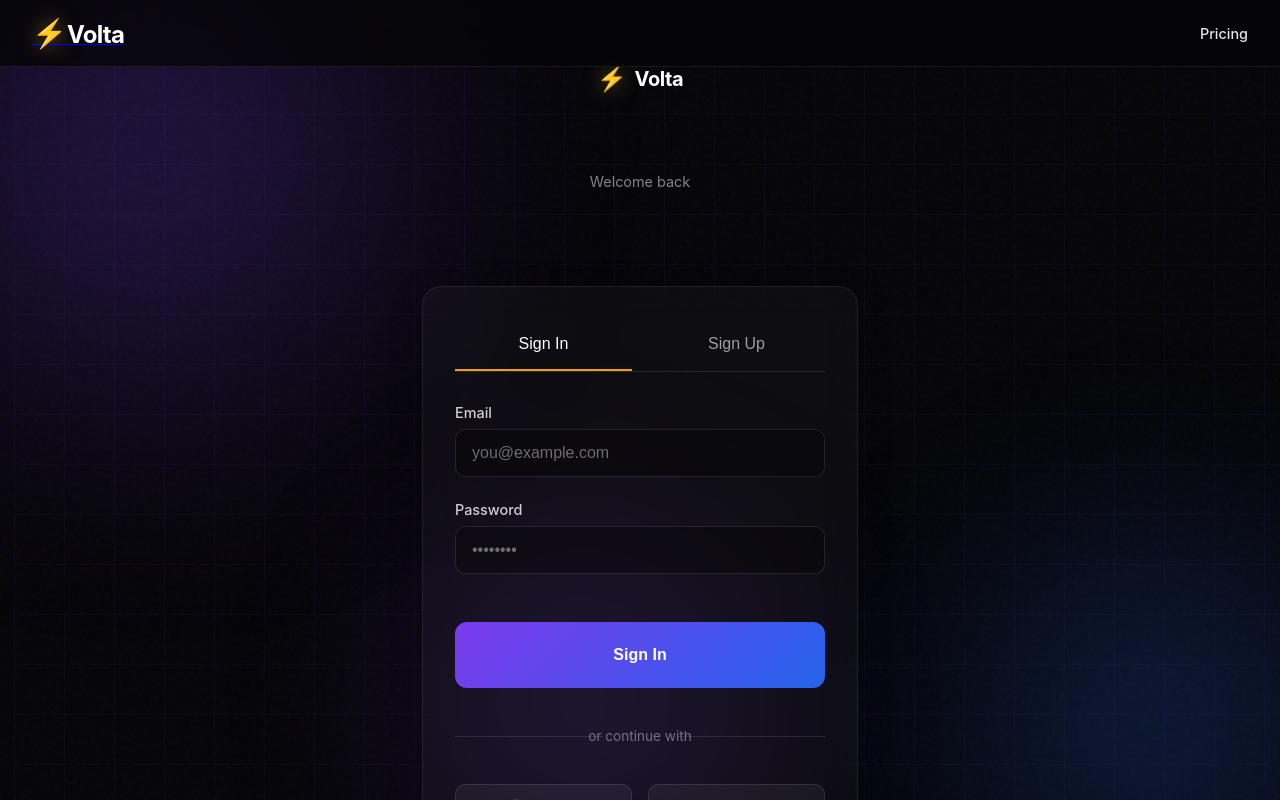
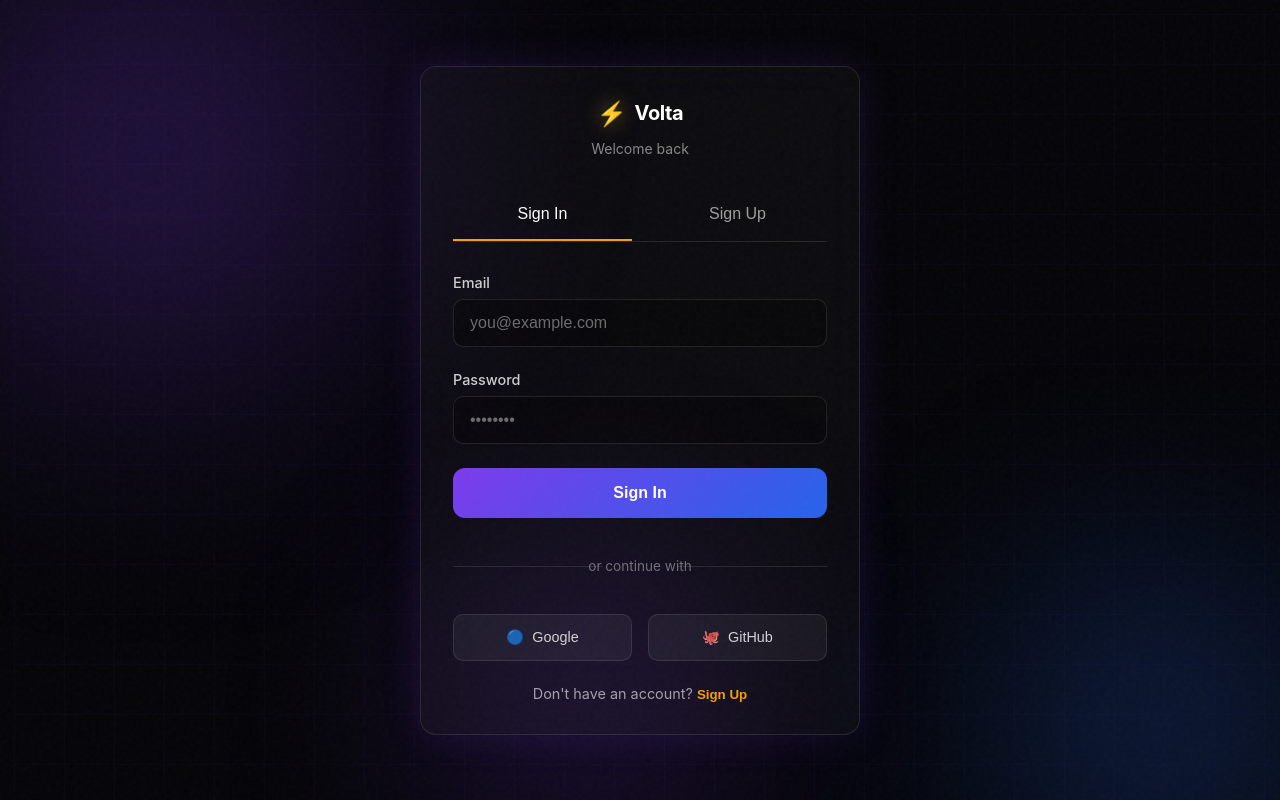
Before and after one commit to AbidingAnchor/volta, a React (Create React App) app: page /auth in a window 1280 px wide. Shown: the top 800 px of the page. Built offline with nearby package versions, Linux system fonts and the light colour scheme; the HTML template or start-up script is replaced by a standard one.

Commit message:
Fix Auth page layout - centered card with gradient orbs, premium design

```diff
--- a/src/App.css
+++ b/src/App.css
@@ -1416,18 +1416,45 @@
 }
 
 /* Auth Page Styles */
-.auth-header {
-  display: flex;
-  flex-direction: column;
-  align-items: center;
-  padding: 4rem 2rem 2rem;
+.auth-page {
+  min-height: 100vh;
+  background: #050508;
+  display: flex;
+  align-items: center;
+  justify-content: center;
+  position: relative;
+  overflow: hidden;
+}
+
+.auth-wrapper {
+  width: 100%;
+  display: flex;
+  justify-content: center;
+  padding: 2rem;
+}
+
+.auth-card {
+  max-width: 440px;
+  width: 100%;
+  background: rgba(255, 255, 255, 0.03);
+  border: 1px solid rgba(255, 255, 255, 0.1);
+  border-radius: 16px;
+  padding: 2rem;
+  backdrop-filter: blur(20px);
+  box-shadow: 0 0 40px rgba(124, 58, 237, 0.15);
+}
+
+.auth-card-header {
+  text-align: center;
+  margin-bottom: 2rem;
 }
 
 .auth-logo {
   display: flex;
   align-items: center;
+  justify-content: center;
   gap: 0.5rem;
-  margin-bottom: 1rem;
+  margin-bottom: 0.75rem;
 }
 
 .auth-logo-icon {
@@ -1444,24 +1471,36 @@
 }
 
 .auth-subtitle {
-  font-size: 0.9rem;
+  font-size: 0.875rem;
   color: rgba(255, 255, 255, 0.5);
   font-weight: 400;
 }
 
-.auth-section {
-  max-width: 500px;
-  margin: 0 auto;
-  padding: 2rem;
-}
-
-.auth-container {
-  background: rgba(255, 255, 255, 0.03);
-  border: 1px solid rgba(255, 255, 255, 0.08);
-  border-radius: 20px;
-  padding: 2rem;
-  backdrop-filter: blur(20px);
-  box-shadow: 0 8px 32px rgba(0, 0, 0, 0.3);
+.auth-submit-button {
+  width: 100%;
+  padding: 1rem;
+  background: linear-gradient(135deg, #7C3AED, #2563EB);
+  border: none;
+  border-radius: 12px;
+  color: #ffffff;
+  font-size: 1rem;
+  font-weight: 600;
+  cursor: pointer;
+  transition: all 0.3s ease;
+  display: flex;
+  align-items: center;
+  justify-content: center;
+  gap: 0.5rem;
+}
+
+.auth-submit-button:hover {
+  transform: translateY(-2px);
+  box-shadow: 0 0 30px rgba(124, 58, 237, 0.5);
+}
+
+.auth-submit-button:disabled {
+  opacity: 0.6;
+  cursor: not-allowed;
 }
 
 .auth-tabs {
--- a/src/pages/Auth.jsx
+++ b/src/pages/Auth.jsx
@@ -1,5 +1,5 @@
 import React, { useState } from 'react';
-import { Link, useNavigate } from 'react-router-dom';
+import { useNavigate } from 'react-router-dom';
 import { supabase } from '../lib/supabase';
 import '../App.css';
 
@@ -48,36 +48,24 @@ function Auth() {
   };
 
   return (
-    <div className="app">
+    <div className="auth-page">
       <div className="noise-overlay"></div>
       <div className="grid-mesh"></div>
       <div className="stars"></div>
       <div className="gradient-orb gradient-orb-1"></div>
       <div className="gradient-orb gradient-orb-2"></div>
       <div className="gradient-orb gradient-orb-3"></div>
-      <nav className="navbar">
-        <div className="nav-logo">
-          <Link to="/">
-            <span className="nav-logo-icon">⚡</span>
-            <span className="nav-logo-text">Volta</span>
-          </Link>
-        </div>
-        <div className="nav-links">
-          <Link to="/pricing" className="nav-link">Pricing</Link>
-        </div>
-      </nav>
 
-      <header className="header auth-header">
+      <div className="auth-wrapper">
+        <div className="auth-card">
+          <div className="auth-card-header">
             <div className="auth-logo">
               <span className="auth-logo-icon">⚡</span>
               <span className="auth-logo-text">Volta</span>
             </div>
             <p className="auth-subtitle">{isLogin ? 'Welcome back' : 'Create your account'}</p>
-      </header>
+          </div>
 
-      <main className="main">
-        <div className="auth-section">
-          <div className="auth-container">
           <div className="auth-tabs">
             <button
               className={`auth-tab ${isLogin ? 'active' : ''}`}
@@ -138,7 +126,7 @@ function Auth() {
               />
             </div>
 
-              <button type="submit" className="repurpose-button" disabled={loading}>
+            <button type="submit" className="auth-submit-button" disabled={loading}>
               {loading ? (
                 <>
                   <span className="lightning-spinner">⚡</span>
@@ -171,7 +159,6 @@ function Auth() {
           </p>
         </div>
       </div>
-      </main>
     </div>
   );
 }
```
Lines whose indentation alone changed are shown as unchanged.
